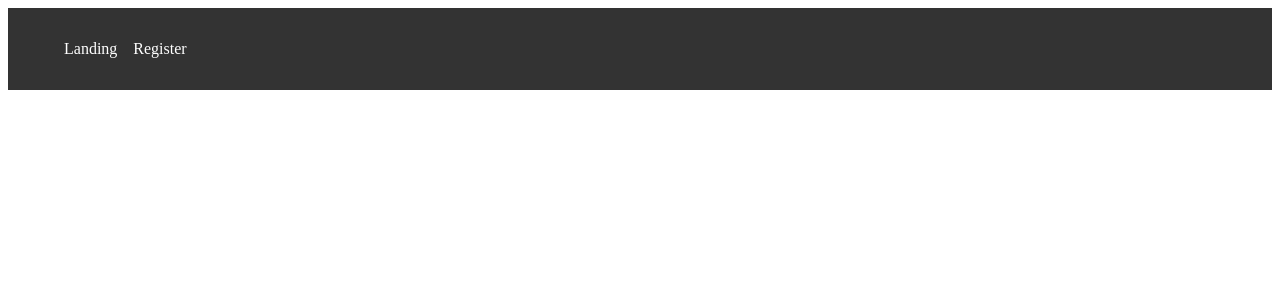
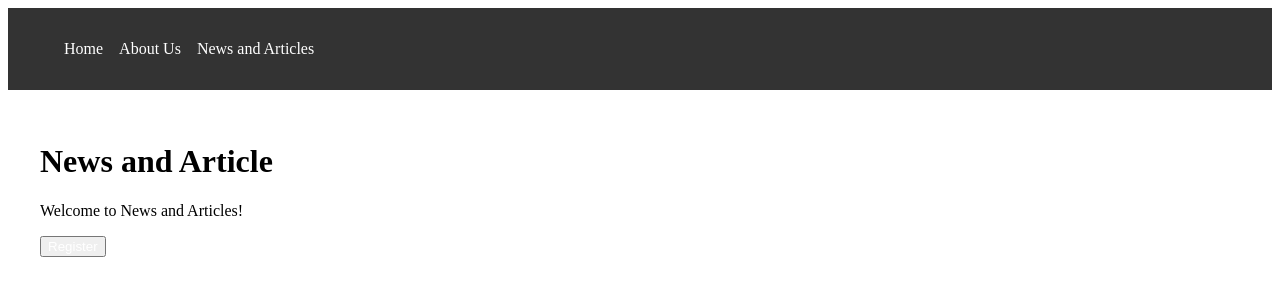
Before and after one commit to joshbatac/couples_for_christ_houston, a Vue app in the folder frontend/: page /news in a window 1280 px wide. Before the commit this address had no page. Shown: the top 300 px of the page. Built offline with nearby package versions, Linux system fonts and the light colour scheme.

Commit message:
general saves

```diff
--- a/frontend/src/App.vue
+++ b/frontend/src/App.vue
@@ -3,8 +3,9 @@
     <header>
       <nav>
         <ul>
-          <li><router-link to="/">Landing</router-link></li>
-          <li><router-link to="/register">Register</router-link></li>
+          <li><router-link to="/">Home</router-link></li>
+          <li><router-link to="/about-us">About Us</router-link></li>
+          <li><router-link to="/news">News and Articles</router-link></li>
         </ul>
       </nav>
     </header>
--- a/frontend/src/router/index.js
+++ b/frontend/src/router/index.js
@@ -1,6 +1,8 @@
 import { createRouter, createWebHistory } from 'vue-router';
 import LandingPage from '../views/LandingPage.vue';
 import RegistrationPage from '../views/RegistrationPage.vue';
+import NewsAndArticlesPage from '@/views/NewsAndArticlesPage.vue';
+import AboutUsPage from '@/views/AboutUsPage.vue';
 
 const routes = [
   {
@@ -13,6 +15,17 @@ const routes = [
     name: 'Register',
     component: RegistrationPage,
   },
+  {
+    path: '/about-us',
+    name: 'about-us',
+    component: AboutUsPage,
+  },
+  {
+    path: '/news',
+    name: 'news',
+    component: NewsAndArticlesPage,
+  },
+
 ];
 
 const router = createRouter({
--- /dev/null
+++ b/frontend/src/views/AboutUsPage.vue
@@ -0,0 +1,12 @@
+<template>
+    <div>
+      <h1>About Us</h1>
+      <p>Welcome to About Us!</p>
+    </div>
+  </template>
+
+  <script>
+  export default {
+    name: 'LandingPage',
+  };
+  </script>
--- /dev/null
+++ b/frontend/src/views/NewsAndArticlesPage.vue
@@ -0,0 +1,14 @@
+v<template>
+    <div>
+      <h1>News and Article</h1>
+      <p>Welcome to News and Articles!</p>
+
+      <button><router-link to="/register">Register</router-link></button>
+    </div>
+  </template>
+
+  <script>
+  export default {
+    name: 'LandingPage',
+  };
+  </script>
```
Also changed, not shown: 1 other file (tests, documents, lock files or other folders).
